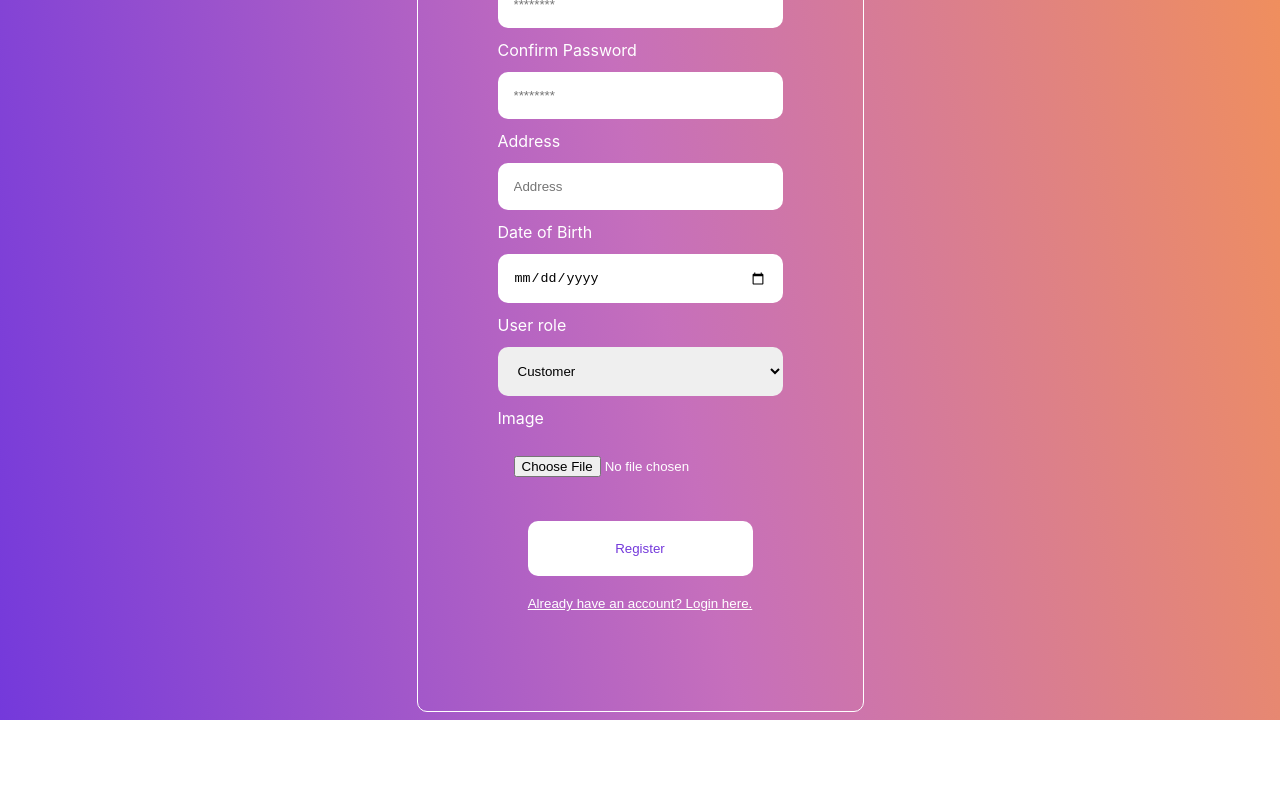
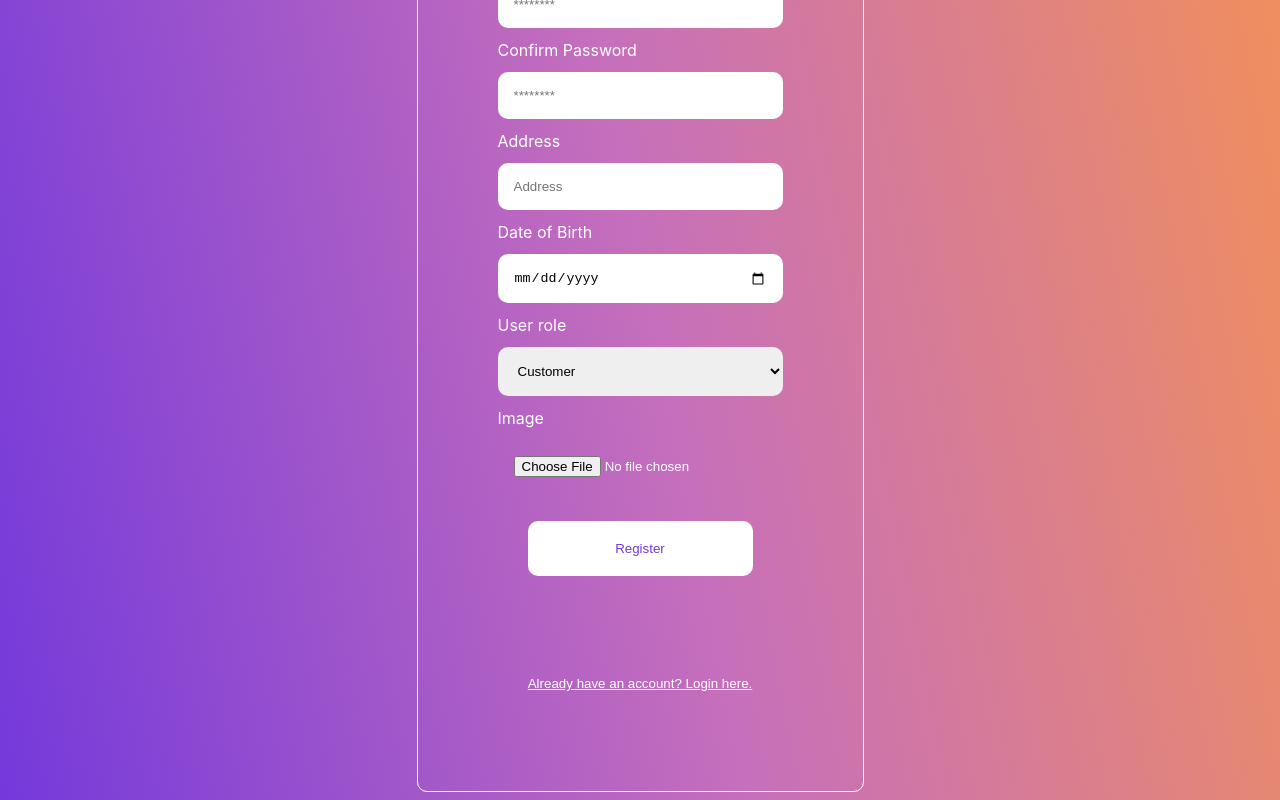
Before and after one commit to wildbohana/pvp_projekat, a React (Create React App) app in the folder ui/: page /register in a window 1280 px wide. Shown: the part 631-1431 px from the top of the page. Before the commit the page ends 1351 px from the top, so only its background shows below. Built offline with nearby package versions, Linux system fonts and the light colour scheme.

Commit message:
google oauth implemented

```diff
--- a/ui/src/Assets/App.css
+++ b/ui/src/Assets/App.css
@@ -76,4 +76,6 @@ button {
 
 .google-button-container {
 	margin-bottom: 20px;
+	margin-top: 20px;
+	border-radius: 10px;
 }
--- a/ui/src/Views/Auth/Login.jsx
+++ b/ui/src/Views/Auth/Login.jsx
@@ -51,21 +51,23 @@ function Login() {
 		try {
 			const loginData = {
 				Email: email,
-				Password: "/"
+				Password: "123"
 			};
 
-			await LoginAsync(loginData)
-				.then(response => {
-					const token = response.data;
-					Cookies.set('jwt-token', token, { expires: 7, secure: true, sameSite: 'Strict' });
-					localStorage.setItem('currentUser', email);
-					navigate('/');
-				})
-				.catch(error => {
-					console.error('Error during login:', error);
-					alert('You must register first.');
-				});
-
+			const response = await LoginAsync(loginData);
+			if (response.status === 200)
+			{
+				const token = response.data.accessToken;
+				const userType = response.data.usertype;
+				Cookies.set('jwt-token', token, { expires: 7, secure: true, sameSite: 'Strict' });
+				localStorage.setItem('usertype', userType);
+				navigate('/');
+			}
+			else
+			{
+				console.error('Error during login');
+				alert('You must register first.');
+			}
 			// Optionally navigate or handle success
 			//navigate("/login");
 		} catch (error) {
@@ -93,7 +95,6 @@ function Login() {
 				<button type="submit" className="auth-button">Log In</button>
 			</form>
 
-			{/**
 			<div className="google-button-container">
 				<GoogleLogin
 					onSuccess={handleGoogleSuccess}
@@ -101,7 +102,7 @@ function Login() {
 					buttonText="Register with Google"
 				/>
             </div>
-			*/}
+
 
 			<button className="link-btn" onClick={navigateToRegister}>Don't have an account? Register here.</button>
 		</div>
--- a/ui/src/Views/Auth/Register.jsx
+++ b/ui/src/Views/Auth/Register.jsx
@@ -66,35 +66,27 @@ function Register() {
 		navigate('/login');
 	};
 
-	// TODO promeni da odgovara mom
 	const handleGoogleSuccess = async (response) => {
 		const { email, name, picture } = jwtDecode(response.credential);
-		console.log(jwtDecode(response.credential));
+		//console.log(jwtDecode(response.credential));
 
 		try {
-			// Fetch the image data as array buffer
-			const imageResponse = await axios.get(picture, {
-				responseType: 'arraybuffer',
-			});
-
-			// Convert array buffer to base64 string with header
-			const base64Image = arrayBufferToBase64(imageResponse.data, 'image/jpeg');
-
 			const fullName = name.trim().split(' ');
 			const firstName = fullName[0];
-			const lastName = fullName.length > 1 ? fullName[fullName.length - 1] : '';
+			const lastName = fullName.length > 1 ? fullName[fullName.length - 1] : '/';
 
 			const userData = {
 				Email: email,
 				Password: "123",
 				ConfirmPassword: "123",
-				Username: fullName,
+				Username: firstName,
 				Firstname: firstName,
 				Lastname: lastName,
-				DateOfBirth: "01-01-1999",		// TODO get from OAuth
+				DateOfBirth: "01-01-1999",
 				Address: "/",
 				Role: "Customer",
-				PhotoUrl: base64Image,  // Assign base64 encoded image data with header
+				PhotoUrl: "",
+				// https://media.istockphoto.com/id/1300845620/vector/user-icon-flat-isolated-on-white-background-user-symbol-vector-illustration.jpg?s=612x612&w=0&k=20&c=yBeyba0hUkh14_jgv1OKqIH0CCSWU_4ckRkAoy2p73o=
 			};
 
 			console.log(userData);
@@ -103,24 +95,18 @@ function Register() {
 			const response1 = await RegisterAsync(userData);
 			console.log(response1.data);
 
-			// Optionally navigate or handle success
-			navigate("/login");
-
+			if (response1.data)
+			{
+				navigate("/login");
+			}
+			else
+			{
+				toast("That email address has allready been taken.");
+				console.log("Email is allready taken.");
+			}
 		} catch (error) {
 			console.error('Error fetching image or registering user:', error);
 		}
-	};
-
-	// Function to convert array buffer to base64 string with header
-	const arrayBufferToBase64 = (buffer, mimeType) => {
-		let binary = '';
-		const bytes = new Uint8Array(buffer);
-		const len = bytes.byteLength;
-		for (let i = 0; i < len; i++) {
-			binary += String.fromCharCode(bytes[i]);
-		}
-		const base64String = btoa(binary);
-		return `data:${mimeType};base64,${base64String}`;
 	};
 
     const handleGoogleFailure = (response) => {
@@ -129,6 +115,7 @@ function Register() {
 
 	// TODO  dodati GoogleOAuthProvider? kao u index.js
     return (
+		<GoogleOAuthProvider clientId={process.env.REACT_APP_GOOGLE_CLIENTID}>
         <div className="App">
 		<div className="auth-form-container">
 			<h1>Register</h1>
@@ -169,7 +156,6 @@ function Register() {
 				<button type="submit" className="auth-button">Register</button>
 			</form>
 
-			{/*
 			<div className="google-button-container">
 				<GoogleLogin
 					onSuccess={handleGoogleSuccess}
@@ -177,12 +163,13 @@ function Register() {
 					buttonText="Register with Google"
 				/>
 			</div>
-			*/}
 
 			<button className="link-btn" onClick={navigateToLogin}>Already have an account? Login here.</button>
 
 		</div>
 		</div>
+		</GoogleOAuthProvider>
+
     );
 };
 
--- a/ui/src/index.js
+++ b/ui/src/index.js
@@ -6,9 +6,9 @@ import { GoogleOAuthProvider } from "@react-oauth/google"
 
 const root = ReactDOM.createRoot(document.getElementById('root'));
 root.render(
-	//<GoogleOAuthProvider clientId={process.env.REACT_APP_GOOGLE_CLIENTID}>
+	<GoogleOAuthProvider clientId={process.env.REACT_APP_GOOGLE_CLIENTID}>
 		<React.StrictMode>
 			<App />
 		</React.StrictMode>
-	//</GoogleOAuthProvider>
+	</GoogleOAuthProvider>
 );
```
Also changed, not shown: 1 other file (tests, documents, lock files or other folders).
